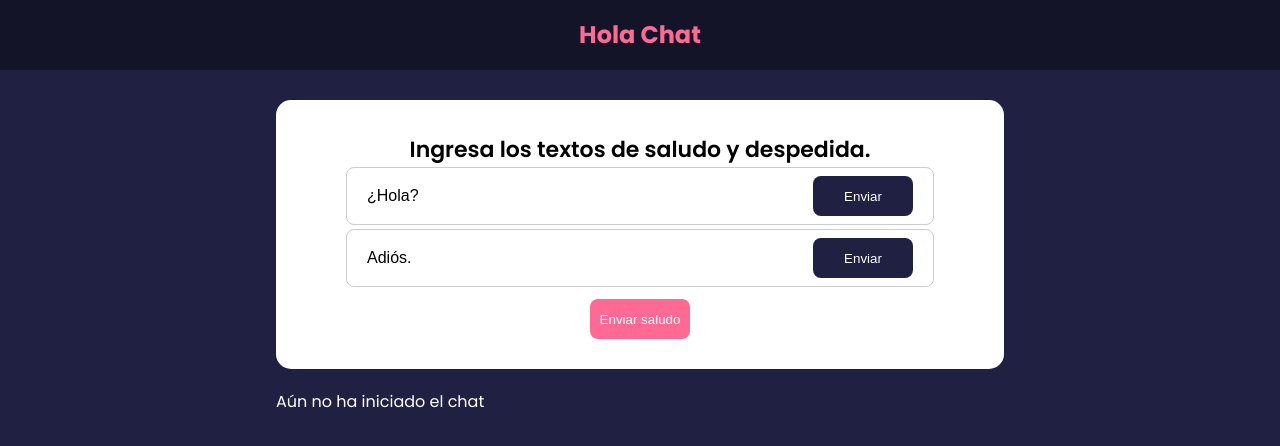
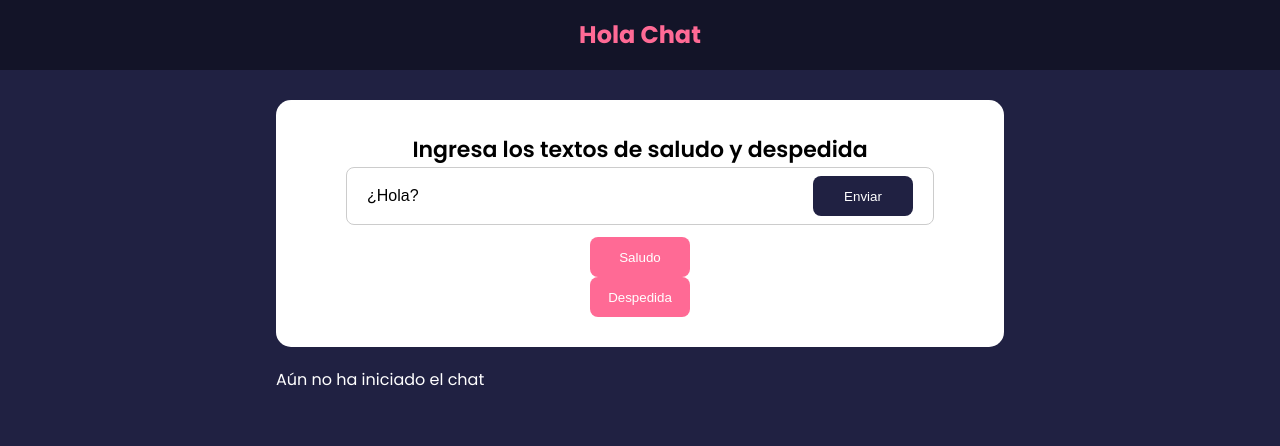
Before and after one commit to emeloibmco/Microservicios-Spring-Boot-Dev-HelloWold, a React (Create React App) app in the folder frontend/: page / in a window 1280 px wide. Shown: the top 446 px of the page. Built offline with nearby package versions, Linux system fonts and the light colour scheme.

Commit message:
add context - hola

```diff
--- a/frontend/src/App.js
+++ b/frontend/src/App.js
@@ -1,38 +1,33 @@
 import React, { useState } from 'react'
-import {v4 as uuidv4} from 'uuid'
 import ChatList from './components/ChatList'
-import ChatData from './components/shared/ChatData'
 import ChatForm from './components/ChatForm'
 import Header from './components/Header'
 import ChatAdios from './components/ChatAdios'
 import Card from './components/shared/Card'
-import Button from './components/shared/Button'
 import BtnSubmit from './components/BtnSubmit'
-
+import BtnResponse from './components/BtnResponse'
+import {ChatProvider} from "./context/ChatContext"
 
 function App() {
   const [chat, setChat] = useState('') //ChatData
 
-  const addChat = (newChat) => {
-    setChat([newChat, ...chat])
-  }
-
   return (
-    <>
+    <ChatProvider>
     <Header/>
     <div className='container'>
       <Card>
         <ChatForm />
         <ChatAdios />
         <div className='btn-send'>
-          <BtnSubmit handleAdd={addChat}/>
+          <BtnSubmit />
+          <BtnResponse />
         </div>
       </Card>
 
       <ChatList chat = {chat} />
 
     </div>
-    </>
+    </ChatProvider>
   )
 }
 
--- /dev/null
+++ b/frontend/src/components/BtnResponse.jsx
@@ -0,0 +1,26 @@
+import { useState } from "react"
+import Button from "./shared/Button"
+
+function BtnResponse({handleAdd}) {
+    const [text, setText] = useState('Adiós.')
+    const role = 'adios'
+
+    const textAdios = 'Adiós.'
+
+    const handleSubmit = (e) => {
+        e.preventDefault()
+        setText(textAdios)
+        const newChat = {
+            text,
+            role,
+        }
+        handleAdd(newChat)
+    }
+  return (
+    <form onSubmit={handleSubmit} >
+       <Button type="submit" version="secondary" >Despedida</Button>
+    </form>
+  )
+}
+
+export default BtnResponse
--- a/frontend/src/components/BtnSubmit.jsx
+++ b/frontend/src/components/BtnSubmit.jsx
@@ -1,27 +1,27 @@
-import { useState } from "react"
+import { useState, useContext } from "react"
 import Button from "./shared/Button"
+import ChatContext from "../context/ChatContext"
 
-function BtnSubmit({handleAdd}) {
-    const [text, setText] = useState('¿Hola?')
+
+function BtnSubmit() {
     const role = 'hola'
 
-    const textHola = '¿Hola?'
-    const textAdios = 'Adiós.'
+    const {textHola, addChat} = useContext(ChatContext)
 
     const handleSubmit = (e) => {
         e.preventDefault()
-        setText(textHola)
+        const text = textHola
         const newChat = {
             text,
             role,
         }
-        handleAdd(newChat)
+        addChat(newChat)
+        //console.log(newChat)
     }
-
 
   return (
     <form onSubmit={handleSubmit} >
-       <Button type="submit" version="secondary" >Enviar saludo</Button>
+       <Button type="submit" version="secondary" >Saludo</Button>
     </form>
   )
 }
--- a/frontend/src/components/ChatAdios.jsx
+++ b/frontend/src/components/ChatAdios.jsx
@@ -1,27 +1,11 @@
 import { useState } from "react"
 import Button from "./shared/Button"
 
-function ChatAdios({handleAdd}) {
-    const [text, setText] = useState('Adiós.')
-    const [message, setMessage] = useState('')
-    const role = 'adios'
+function ChatAdios() {
 
-    const handleTextChange  = (e) => {
-      setMessage('Adiós.')
-    setText(e.target.value)
-    }
 
   return (
-    <form onSubmit={handleTextChange} className='centered'>
-      <div className="input-group">
-        <input onChange={handleTextChange}
-        type="text"
-        placeholder = "Adiós."
-        value = {text}
-        />
-        <Button type="submit" >Enviar</Button>
-      </div>
-    </form>
+    console.log('bye')
   )
 }
 
--- a/frontend/src/components/ChatForm.jsx
+++ b/frontend/src/components/ChatForm.jsx
@@ -1,26 +1,33 @@
-import { useState } from "react"
+import { useState, useContext } from "react"
 import Button from "./shared/Button"
+import ChatContext from "../context/ChatContext"
 
 function ChatForm() {
-    const [text, setText] = useState('¿Hola?')
-    const [message, setMessage] = useState('')
-    const role = 'hola'
 
-    const handleTextChange  = (e) => {
-        setMessage('¿Hola?')
-      setText(e.target.value)
+  const [text, setText] = useState('¿Hola?')
+
+  const {addHola} = useContext(ChatContext)
+
+  const handleTextChange = (e) => {
+    setText(e.target.value)
+  }
+
+  const handleSubmit = (e) => {
+    e.preventDefault()
+    //console.log(text)
+    addHola(text)
   }
 
   return (
-    <form onSubmit={{handleTextChange}} className='centered'>
-      <h2> Ingresa los textos de saludo y despedida.</h2>
+    <form onSubmit={handleSubmit} className='centered'>
+      <h2> Ingresa los textos de saludo y despedida </h2>
       <div className="input-group">
         <input onChange={handleTextChange}
-        type="text"
-        placeholder = "¿Hola?"
-        value = {text}
+          type="text"
+          placeholder="¿Hola?"
+          value = {text}
         />
-        <Button type="submit" >Enviar</Button>
+        <Button type="submit"> Enviar </Button>
       </div>
     </form>
   )
--- a/frontend/src/components/ChatItem.jsx
+++ b/frontend/src/components/ChatItem.jsx
@@ -1,9 +1,14 @@
 import PropTypes from 'prop-types'
 import Card from "./shared/Card"
 import {useState} from "react"
+import {useContext} from 'react'
+import ChatContext from '../context/ChatContext'
 
 function ChatItem({item}) {
+
     const [text, setText] = useState("This is an example of a feedback item")
+
+    console.log(item)
 
   return (
     <Card role={item.role}>
--- a/frontend/src/components/ChatList.jsx
+++ b/frontend/src/components/ChatList.jsx
@@ -1,13 +1,16 @@
 import {motion, AnimatePresence} from 'framer-motion'
-import PropTypes from 'prop-types'
+import { useContext } from 'react'
+import ChatContext from '../context/ChatContext'
 import ChatItem from './ChatItem'
 
 
-function ChatList({chat}) {
+function ChatList() {
+    const {chat} = useContext(ChatContext)
+
     if(!chat || chat.length === 0){
         return <p> Aún no ha iniciado el chat </p>
     }
-
+    //console.log(chat)
     return (
       <div className="chat-list">
         <AnimatePresence>
@@ -30,15 +33,4 @@ function ChatList({chat}) {
 
 }
 
-ChatList.propTypes = {
-  chat: PropTypes.arrayOf(
-    PropTypes.shape({
-      id: PropTypes.string.isRequired,
-      text: PropTypes.string.isRequired,
-      role: PropTypes.string,
-      //source: PropTypes.string.isRequired,
-    })
-  )
-}
-
 export default ChatList
--- /dev/null
+++ b/frontend/src/context/ChatContext.js
@@ -0,0 +1,33 @@
+import { createContext, useState } from "react"
+
+const ChatContext = createContext()
+
+export const ChatProvider = ({children}) => {
+
+    const [textHola, setTextHola] = useState([])
+
+    const [chat, setChat] = useState([])
+
+    const addHola = async(text) => {
+        setTextHola(text)
+        //console.log(textHola)
+    }
+
+    const addChat = async (newChat) => {
+        setChat([newChat, ...chat])
+        //console.log(newChat)
+    }
+
+    return (
+        <ChatContext.Provider value = {{
+            textHola,
+            chat,
+            addHola,
+            addChat,
+        }}>
+            {children}
+        </ChatContext.Provider>
+    )
+}
+
+export default ChatContext
```
